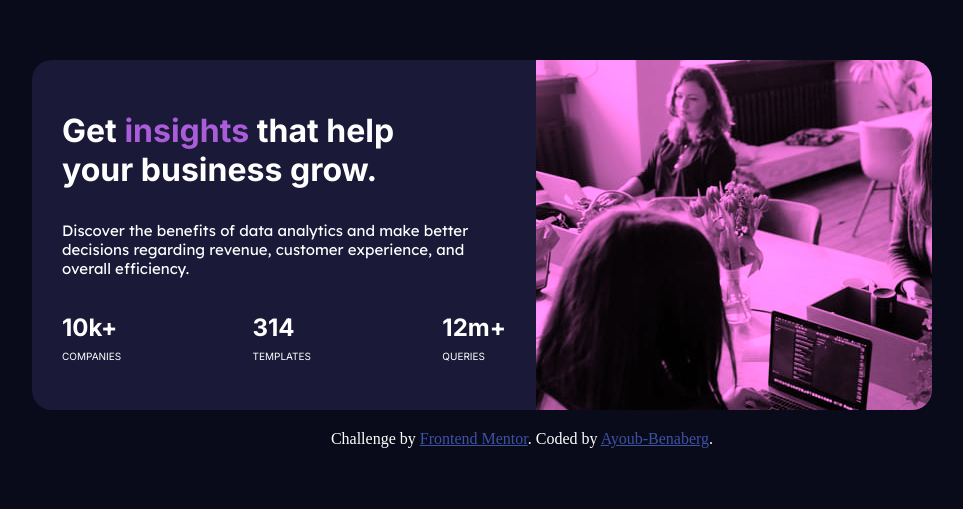
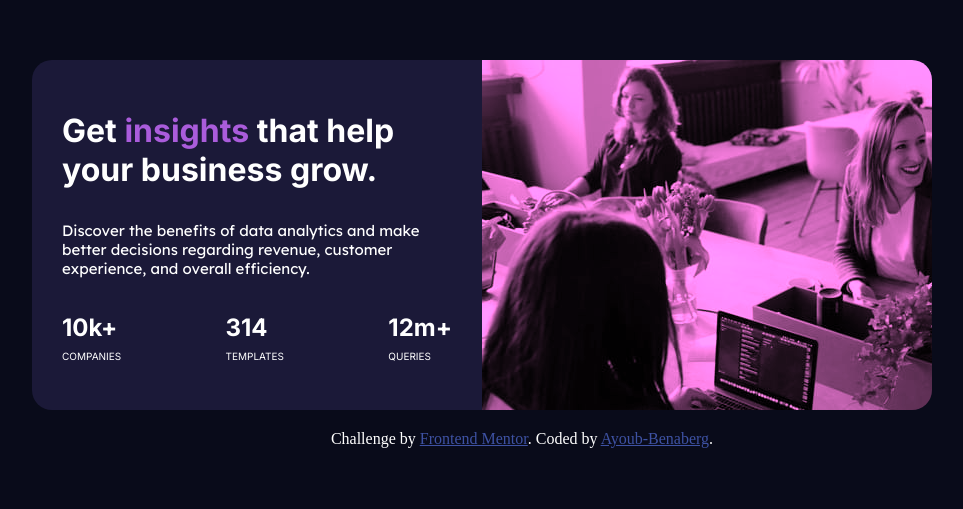
Before and after one commit to Ayoub-Benanberg/stats-preview-card-component-main, a plain HTML site: page index.html in a window 1280 px wide. Shown: the part 108-617 px from the top of the page, without its empty margins (158-1121 px from the left). Drawn offline with Linux system fonts and the light colour scheme.

Commit message:
fixing width

```diff
--- a/style.css
+++ b/style.css
@@ -19,7 +19,7 @@ body {
 
 .font {
     font-family: 'Inter';
-    width: 56%;
+    width: 50%;
     height: 100%;
     background-color: hsl(244, 38%, 16%);
     color: white;
@@ -64,7 +64,7 @@ body {
 }
 
 .img {
-    width: 40%;
+    width: 50%;
     height: 100%;
     filter: grayscale(100%) brightness(70%) sepia(50%) hue-rotate(-100deg) saturate(500%) contrast(1);
 }
```
